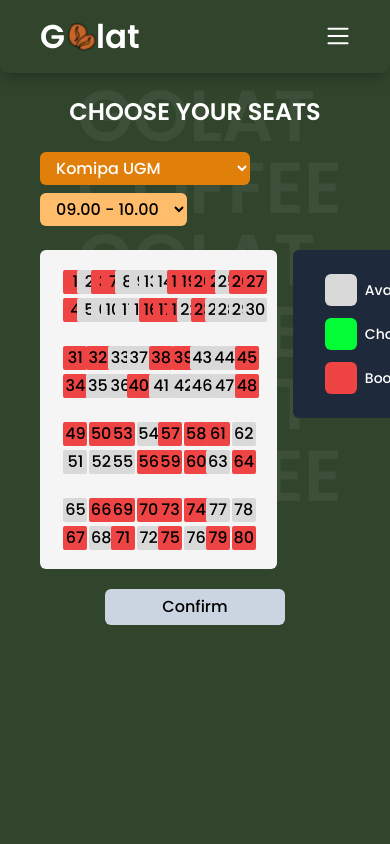
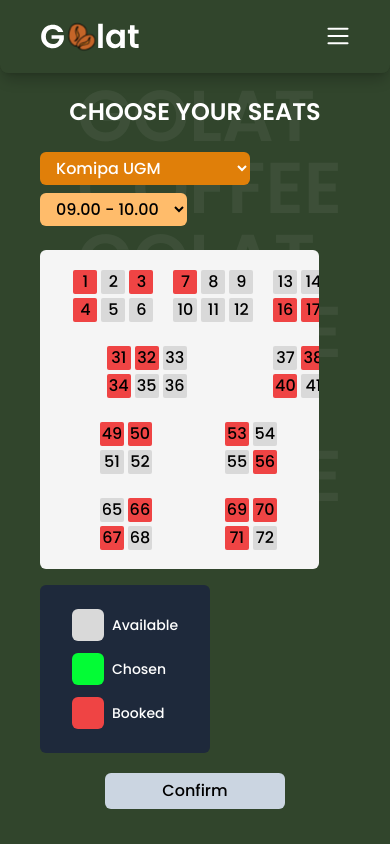
Before and after one commit to hadhaz/golat-cafe, a Next.js app: page /reserve in a window 390 px wide. Built offline with nearby package versions, Linux system fonts and the light colour scheme.

Commit message:
fix maps responsivity

```diff
--- a/components/common/Legend.jsx
+++ b/components/common/Legend.jsx
@@ -1,6 +1,6 @@
 export default function Legend() {
   return (
-    <div className='col-span-1 bg-slate-800 font-medium h-fit w-fit py-6 flex items-start flex-col gap-y-3 px-8 justify-center rounded-md text-sm'>
+    <div className='col-span-3 md:col-span-1 bg-slate-800 font-medium h-fit w-fit py-6 flex items-start flex-col gap-y-3 px-8 justify-center rounded-md text-sm'>
       <div className='flex gap-2 items-center'>
         <div className='bg-grayAvailable w-8 h-8 rounded-md'></div>
         <div>Available</div>
--- a/components/common/OverlayWrapper.jsx
+++ b/components/common/OverlayWrapper.jsx
@@ -1,13 +1,23 @@
 import { motion } from "framer-motion";
+import { useDispatch } from "react-redux";
+import { modalReducer } from "../../context/ui-slice";
 
 export default function OverlayWrapper({ children }) {
+  const dispatch = useDispatch();
+  function closeHandler() {
+    dispatch(modalReducer(false));
+  }
   return (
-    <motion.div
-      initial={{ opacity: 0 }}
-      animate={{ opacity: 1 }}
-      className='w-screen h-screen flex items-center justify-center bg-whiteOverlay fixed top-0 z-20'
-    >
-      {children}
-    </motion.div>
+    <>
+      <motion.div
+        onClick={closeHandler}
+        initial={{ opacity: 0 }}
+        animate={{ opacity: 1 }}
+        className='w-screen h-screen flex items-center justify-center bg-whiteOverlay fixed top-0 z-20'
+      ></motion.div>
+      <div className='fixed z-20 min-w-fit w-full flex justify-center top-1/2 -translate-y-1/2'>
+        {children}
+      </div>
+    </>
   );
 }
--- a/components/main/Main.jsx
+++ b/components/main/Main.jsx
@@ -14,7 +14,7 @@ export default function Main() {
   return (
     <>
       {modalActive && <OrderMethod />}
-      <div className='pt-20 relative flex-col flex max-w-7xl w-screen overflow-hidden mx-auto lg:grid lg:grid-cols-5'>
+      <motion.div animate={{y:0}} initial={{y:'-100vh'}} transition={{type:'tween'}} className='pt-20 relative flex-col flex max-w-7xl w-screen overflow-hidden mx-auto lg:grid lg:grid-cols-5'>
         <section className='col-span-2 flex flex-col gap-y-8 p-6 md:px-12'>
           <div className='hover:bg-[#848e57] duration-300 cursor-pointer flex gap-1 bg-[#585E3E] w-fit px-4 font-semibold py-2 rounded-md'>
             <Image src='/coffee.svg' alt='coffee cup' width={20} height={20} />
@@ -65,7 +65,7 @@ export default function Main() {
             />
           </motion.div>
         </div>
-      </div>
+      </motion.div>
     </>
   );
 }
--- a/components/maps/Mapper.jsx
+++ b/components/maps/Mapper.jsx
@@ -25,7 +25,7 @@ export default function Mapper({ req, location }) {
 
   if (loaded)
     return (
-      <div className='gap-y-6 w-full items-center flex flex-col text-black font-medium'>
+      <div className='gap-y-6 min-w-[500px] z-0 w-full items-center flex flex-col text-black font-medium'>
         {seats.map((item, col) => (
           <DynamicGroup
             location={location}
--- a/components/modal/OrderMethod.jsx
+++ b/components/modal/OrderMethod.jsx
@@ -4,8 +4,6 @@ import { useDispatch, useSelector } from "react-redux";
 import { setFirstOrder } from "../../context/reminder-slice";
 import { modalReducer, selectedModal } from "../../context/ui-slice";
 import OverlayWrapper from "../common/OverlayWrapper";
-import Image from "next/image";
-import { setBooking } from "../../context/reservation-slice";
 
 export default function OrderMethod() {
   const dispatch = useDispatch();
@@ -33,21 +31,21 @@ export default function OrderMethod() {
         <motion.div
           initial={{ y: "-100vw" }}
           animate={{ y: 0 }}
-          className='bg-dairyCream rounded-md text-black font-medium py-10 px-16'
+          className='bg-dairyCream max-w-xl rounded-md text-black font-medium py-10 px-4'
         >
-          <h1 className='text-xl xl:text-2xl text-center font-semibold'>
+          <h1 className='text-xl xl:text-2xl text-center font-semibold mx-12'>
             Choose Your Order Method
           </h1>
-          <section className='flex flex-col md:flex-row justify-around mt-6 gap-6'>
+          <section className='flex flex-col items-center w-full md:flex-row justify-center mt-6 gap-6'>
             <button
               onClick={handleTakeAway}
-              className='bg-mangoTango border-[3px] border-transparent hover:bg-deepOrange text-white w-40 py-1 rounded-md'
+              className='bg-mangoTango border-[3px] border-transparent hover:bg-deepOrange text-white w-[85%] md:w-40 py-1 rounded-md'
             >
               Take away
             </button>
             <button
               onClick={handleDineIn}
-              className='border-[3px] cursor-pointer border-mangoTango w-40 rounded-md hover:bg-mangoTango hover:text-white'
+              className='border-[3px] cursor-pointer border-mangoTango w-[85%] md:w-40 rounded-md hover:bg-mangoTango py-1 hover:text-white'
             >
               Dine in
             </button>
--- a/components/reservation/Progress1.jsx
+++ b/components/reservation/Progress1.jsx
@@ -34,9 +34,9 @@ export default function Progress1({ next }) {
   }
   return (
     <motion.main
-      initial={{ y: "-95vh" }}
-      animate={{ y: 0 }}
-      exit={{ y: "95vh" }}
+      initial={{ x: "-95vw" }}
+      animate={{ x: 0 }}
+      exit={{ x: "95vw" }}
       className='mt-24 mb-12 mx-auto max-w-7xl px-10 flex flex-col'
     >
       <h1 className='w-full mb-6 text-center font-semibold text-2xl lg:text-3xl'>
@@ -45,7 +45,7 @@ export default function Progress1({ next }) {
       <LocationOption />
       <TimeOption />
       <div className='max-w-[90%] z-10 relative grid grid-cols-7 mt-6 gap-4'>
-        <div className='col-span-6 bg-[#f5f5f5] py-[5vw] px-[6vw] rounded-md'>
+        <div className='col-span-7 md:col-span-6 overflow-x-scroll bg-[#f5f5f5] py-[5vw] px-[6vw] rounded-md'>
           {LocationMap}
         </div>
         <Legend />
--- a/pages/index.js
+++ b/pages/index.js
@@ -9,11 +9,7 @@ export default function Home() {
   return (
     <>
       <Main />
-      <motion.div
-        animate={{ y: 0, opacity: 1 }}
-        initial={{ y: "-30vh", opacity: 0 }}
-        exit={{ y: "-50vh" }}
-      >
+      <motion.div animate={{ opacity: 1 }} initial={{ opacity: 0 }} transition={{delay: 0.5}}>
         <BestSeller />
       </motion.div>
       <Link href='/menu'>
```
